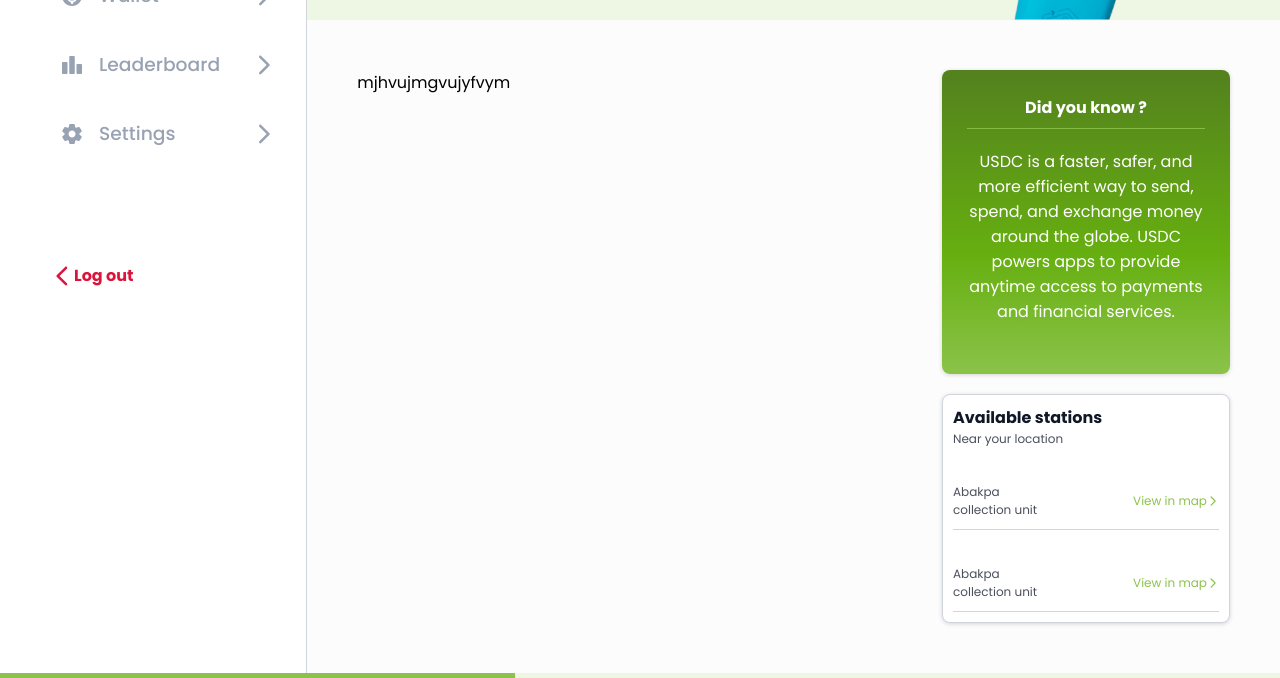
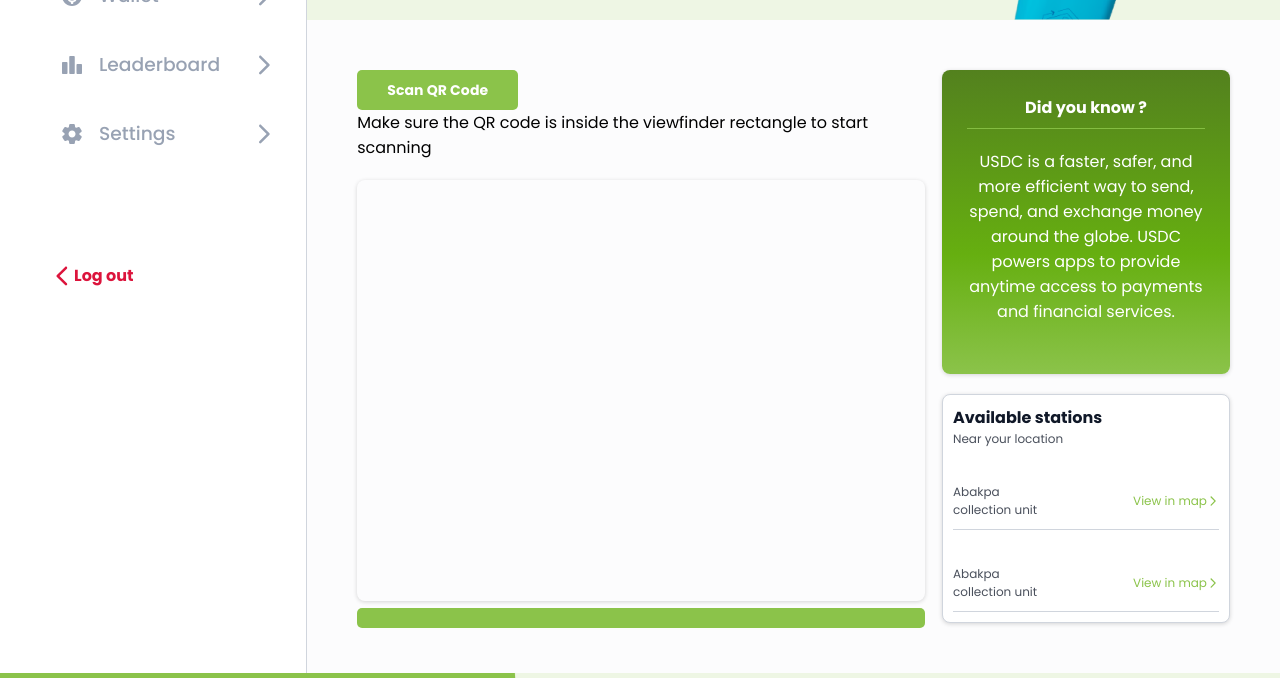
Before and after one commit to Sheila-a/Circle-WMS, a React (Vite) app in the folder client/: page /dashboard/start-recycling in a window 1280 px wide. Shown: the part 251-929 px from the top of the page. Built offline with nearby package versions, Linux system fonts and the light colour scheme.

Commit message:
Add QR Reader

```diff
--- a/client/package.json
+++ b/client/package.json
@@ -15,6 +15,7 @@
     "@mui/icons-material": "^5.11.16",
     "@mui/material": "^5.12.3",
     "instascan": "^1.0.0",
+    "jsqr": "^1.4.0",
     "react": "^18.2.0",
     "react-dom": "^18.2.0",
     "react-router-dom": "^6.11.1"
--- a/client/src/Components/Button/Button.jsx
+++ b/client/src/Components/Button/Button.jsx
@@ -2,7 +2,7 @@ import PropTypes from "prop-types";
 import design from "./style.module.css";
 const Button = (props) => {
   return (
-    <button className={design.btn} style={props.style}>
+    <button className={design.btn} style={props.style} onClick={props.onClick}>
       {props.content}
     </button>
   );
@@ -11,6 +11,7 @@ const Button = (props) => {
 Button.propTypes = {
   content: PropTypes.string.isRequired,
   style: PropTypes.string.isRequired,
+  onClick: PropTypes.func,
 };
 
 export default Button;
--- a/client/src/Components/DidYouKnow/style.module.css
+++ b/client/src/Components/DidYouKnow/style.module.css
@@ -3,7 +3,8 @@
   color: #fff;
   border-radius: 8px;
   padding: 25px 25px 50px 25px;
-  text-align: center;  box-shadow: rgba(0, 0, 0, 0.16) 0px 1px 4px;
+  text-align: center;
+  box-shadow: rgba(0, 0, 0, 0.16) 0px 1px 4px;
 }
 
 .DidYouKnow_container h4 {
--- a/client/src/Components/QrScanner/QrScanner.jsx
+++ b/client/src/Components/QrScanner/QrScanner.jsx
@@ -1,42 +1,49 @@
-import design from "./style.module.css";
-import { useState, useEffect } from "react";
-import Instascan from "instascan";
+import   { useState, useRef } from "react";
+import jsQR from "jsqr"
+import Button from "../Button/Button"
+import design from "./style.module.css"
 
-const QrScanner = () => {
-    const [result, setResult] = useState("");
+const QRCodeScanner = () => {
+  const videoRef = useRef(null);
+  const canvasRef = useRef(null);
+  const [result, setResult] = useState("");
 
-    useEffect(() => {
-        const scanner = new Instascan.Scanner({
-          video: document.getElementById("preview"),
-        });
-        scanner.addListener("scan", (data) => {
-          setResult(data);
-        });
+  const startScan = () => {
+    navigator.mediaDevices.getUserMedia({ video: true })
+      .then(stream => {
+        videoRef.current.srcObject = stream;
+        videoRef.current.play();
+      })
+      .catch(error => {
+        console.error("Error accessing camera:", error);
+      });
 
-        Instascan.Camera.getCameras()
-          .then((cameras) => {
-            if (cameras.length > 0) {
-              scanner.start(cameras[0]);
-            } else {
-              console.error("No cameras found");
-            }
-          })
-          .catch((err) => {
-            console.error(err);
-          });
-          return () => {
-            scanner.stop();
-          };
-        }, []);
-
-
+    const canvas = canvasRef.current.getContext("2d");
+    canvas.clearRect(0, 0, canvasRef.current.width, canvasRef.current.height);
+    const intervalId = setInterval(() => {
+      canvas.drawImage(videoRef.current, 0, 0, canvasRef.current.width, canvasRef.current.height);
+      const imageData = canvas.getImageData(0, 0, canvasRef.current.width, canvasRef.current.height);
+      const code = jsQR(imageData.data, imageData.width, imageData.height);
+      if (code) {
+        setResult(code.data);
+        clearInterval(intervalId);
+        videoRef.current.srcObject.getTracks().forEach(track => track.stop());
+      }
+    }, 100);
+  };
 
   return (
-    <div className={design.QrScanner}>
-      <video id="preview" style={{ width: "100%", height: "auto" }}></video>
-      <p>{result}</p>
+    <div  className={design.QR_container}>
+      <Button content="Scan QR Code" onClick={startScan} style={{backgroundColor:"#8BC34A", border:"none", marginLeft:"0"}}/>
+      <p>Make sure the QR code is inside the viewfinder rectangle to start scanning</p>
+      <video ref={videoRef} style={{ display: "none" }}></video>
+      <canvas ref={canvasRef} className={design.QrCanvas}></canvas>
+      <div className={design.QR_result_container} >
+        {result && <p style={{  margin: "0" }}>You have recycled {result}</p>}
+      </div>
+      {/* {result && <p>You have recycled {result}</p>} */}
     </div>
   );
-}
+};
 
-export default QrScanner
+export default QRCodeScanner;
--- a/client/src/Components/QrScanner/style.module.css
+++ b/client/src/Components/QrScanner/style.module.css
@@ -0,0 +1,23 @@
+
+
+ .QR_result_container{
+ color: #fff;
+  background-color: #8BC34A;
+  padding: 10px;
+  text-align: center;
+  border-radius: 5px;
+  /* z-index: 1; */
+ }
+
+
+
+
+
+ .QrCanvas {
+    width:100%;
+    height:100%;
+    margin-top:20px;
+    border-radius:8px;
+  box-shadow: rgba(0, 0, 0, 0.16) 0px 1px 4px;
+
+ }
--- a/client/src/Layout/RecycleMain/RecycleMain.jsx
+++ b/client/src/Layout/RecycleMain/RecycleMain.jsx
@@ -1,5 +1,6 @@
 import DashNavbar from "../../Components/DashNavbar/DashNavbar";
 import design from "./style.module.css";
+import QRCodeScanner from "../../Components/QrScanner/QrScanner"
 import ArrowForwardIosRoundedIcon from "@mui/icons-material/ArrowForwardIosRounded";
 import Hero from "../../assets/dash_hero.png";
 import DidYouKnow from "../../Components/DidYouKnow/DidYouKnow";
@@ -17,7 +18,9 @@ const RecycleMain = () => {
         <img src={Hero}/>
       </div>
       <div className={design.RecycleMain_middle}>
-        <div className={design.RecycleMain_middle_left}>mjhvujmgvujyfvym</div>
+        <div className={design.RecycleMain_middle_left}>
+            < QRCodeScanner />
+        </div>
         <div className={design.RecycleMain_middle_right}>
             <DidYouKnow />
             <div className={design.RecycleMain_stations}>
--- a/client/src/Layout/RecycleMain/style.module.css
+++ b/client/src/Layout/RecycleMain/style.module.css
@@ -109,10 +109,22 @@
     .RecycleMain_container{
         width: 100%;
     }
+
+    .RecycleMain_middle{
+      flex-direction: column;
+    }
+
+    .RecycleMain_middle_left,.RecycleMain_middle_right{
+      width: 100%;
+    }
   }
 
   @media (max-width:500px){
     .RecycleMain_hero {
       padding: 0px 25px 15px 25px;
     }
+
+    .RecycleMain_middle{
+      margin: 25px 25px 0 25px;
+    }
   }
```
Also changed, not shown: 1 other file (tests, documents, lock files or other folders).
